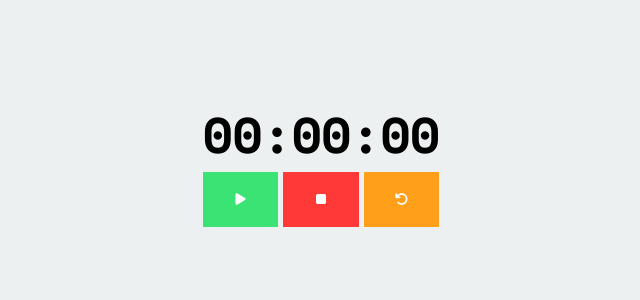
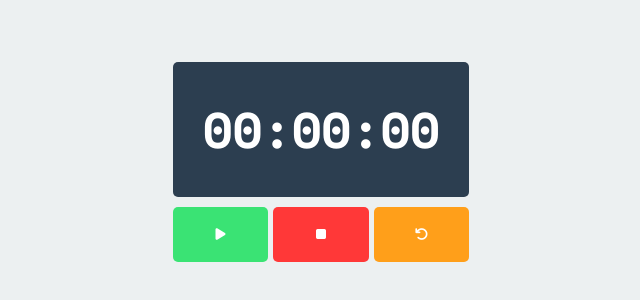
Before and after one commit to mulga/stop-watch, a plain HTML site: page index.html in a window 1280 px wide. Shown: the part 238-538 px from the top of the page, without its empty margins (319-959 px from the left). Drawn offline with nearby package versions, Linux system fonts and the light colour scheme.

Commit message:
Update styles.css

```diff
--- a/styles.css
+++ b/styles.css
@@ -77,6 +77,7 @@ button {
   padding: 2rem;
   color: white;
   cursor: pointer;
+  border-radius: 5px;
 }
 
 button:hover {
@@ -94,3 +95,11 @@ button:hover {
 #reset_timer {
   background-color: #ff9f1a;
 }
+
+.time {
+  background-color: #2c3e50;
+  color: var(--white);
+  padding: 3rem;
+  margin-bottom: 1rem;
+  border-radius: 5px;
+}
```
